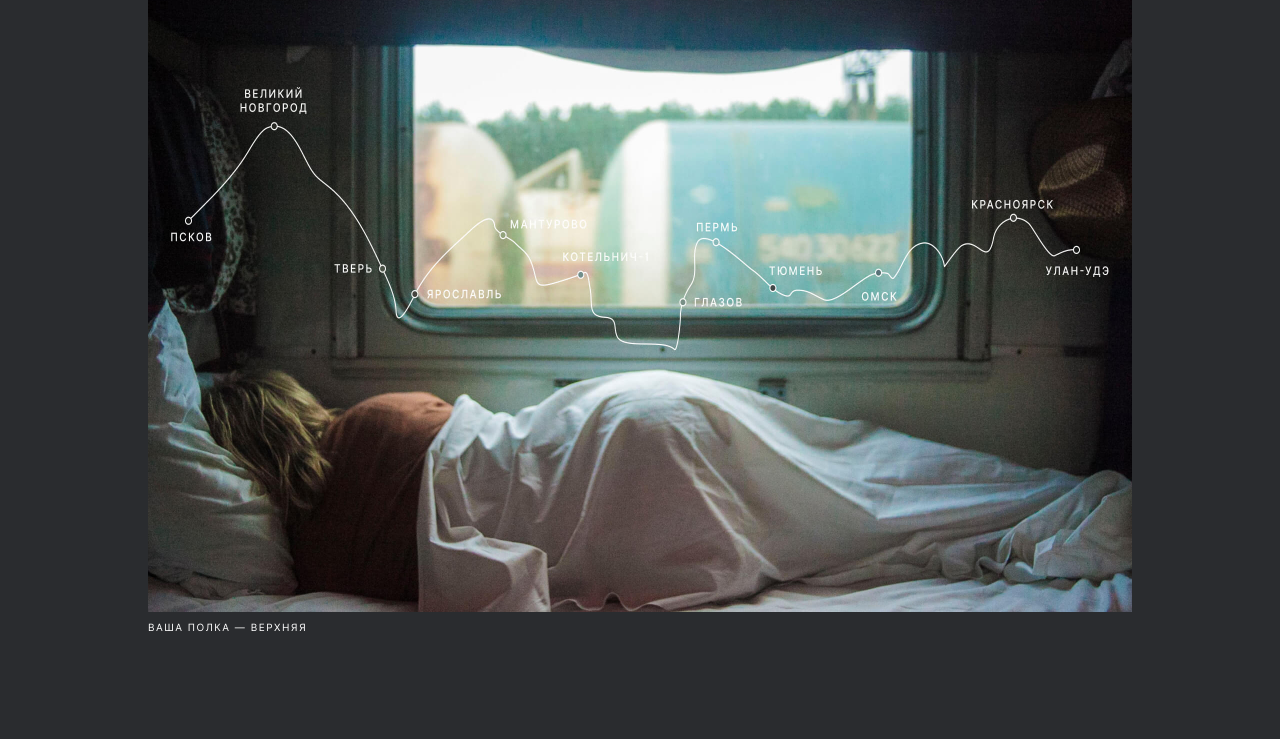
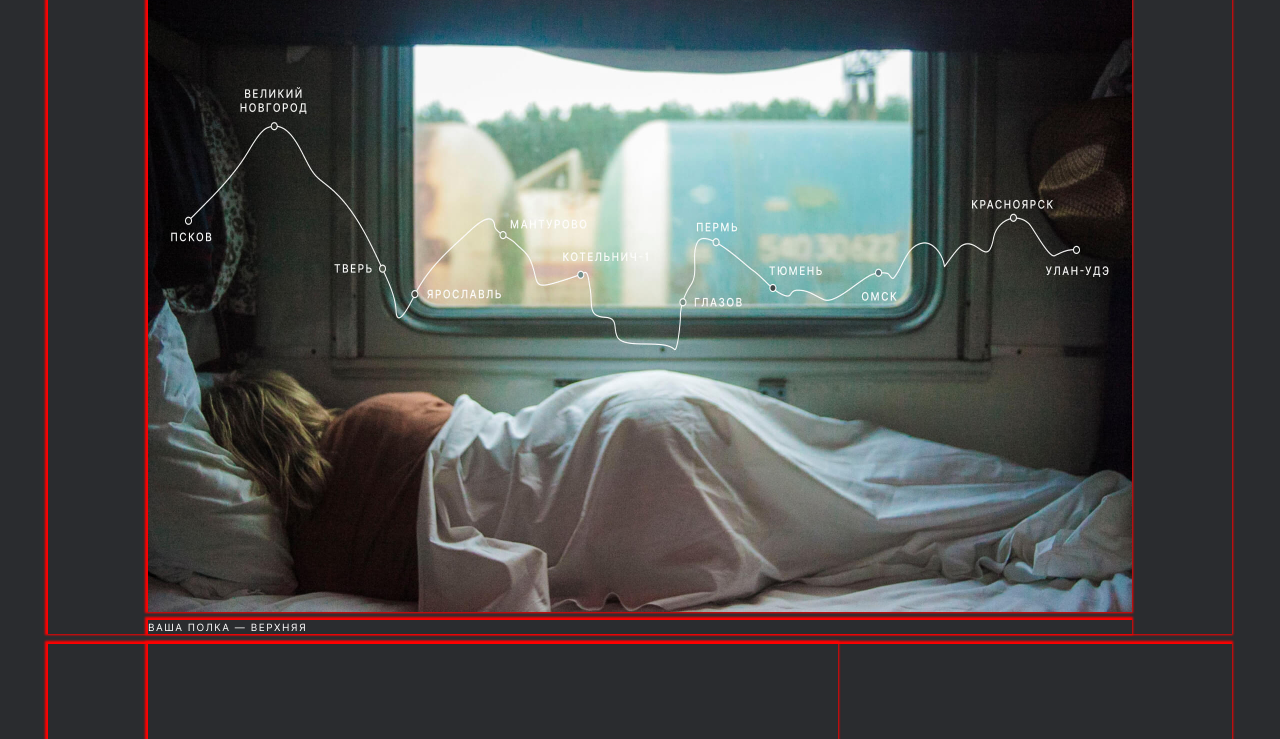
Before and after one commit to Danila-Sergeev/russian-travel, a plain HTML site: page index.html in a window 1280 px wide. Shown: the part 499-1238 px from the top of the page. Drawn offline with Linux system fonts and the light colour scheme.

Commit message:
fix after review

```diff
--- a/blocks/page/__cover/page__cover.css
+++ b/blocks/page/__cover/page__cover.css
@@ -15,7 +15,7 @@
 @media screen and (max-width: 1024px) {
   .page__cover{
     width: 100vw;
-    margin-left: -50px;
+    margin-left: -48px;
     height: calc(640px + 1vmin);
   }
 }
--- a/blocks/page/page.css
+++ b/blocks/page/page.css
@@ -5,8 +5,7 @@
   font-family: 'Inter', 'Arial', sans-serif;;
   z-index: 0;
 }
-/* *{
+*{
   box-shadow: -1px -1px 2px 2px red;
 
 }
- */
--- a/vendor/fonts.css
+++ b/vendor/fonts.css
@@ -1,7 +1,7 @@
 @font-face {
   font-family: 'Inter';
-  src: url('../inter/AnyConv.com__Inter\ Black\ 900.woff2') format('woff2');
-  font-weight: 600;
+  src: url('../inter/Inter-black.woff2') format('woff2');
+  font-style: 900;
 }
 
 @font-face {
```
Also changed, not shown: inter/Inter-black.woff2 (renamed from inter/AnyConv.com__Inter Black 900.woff2).
